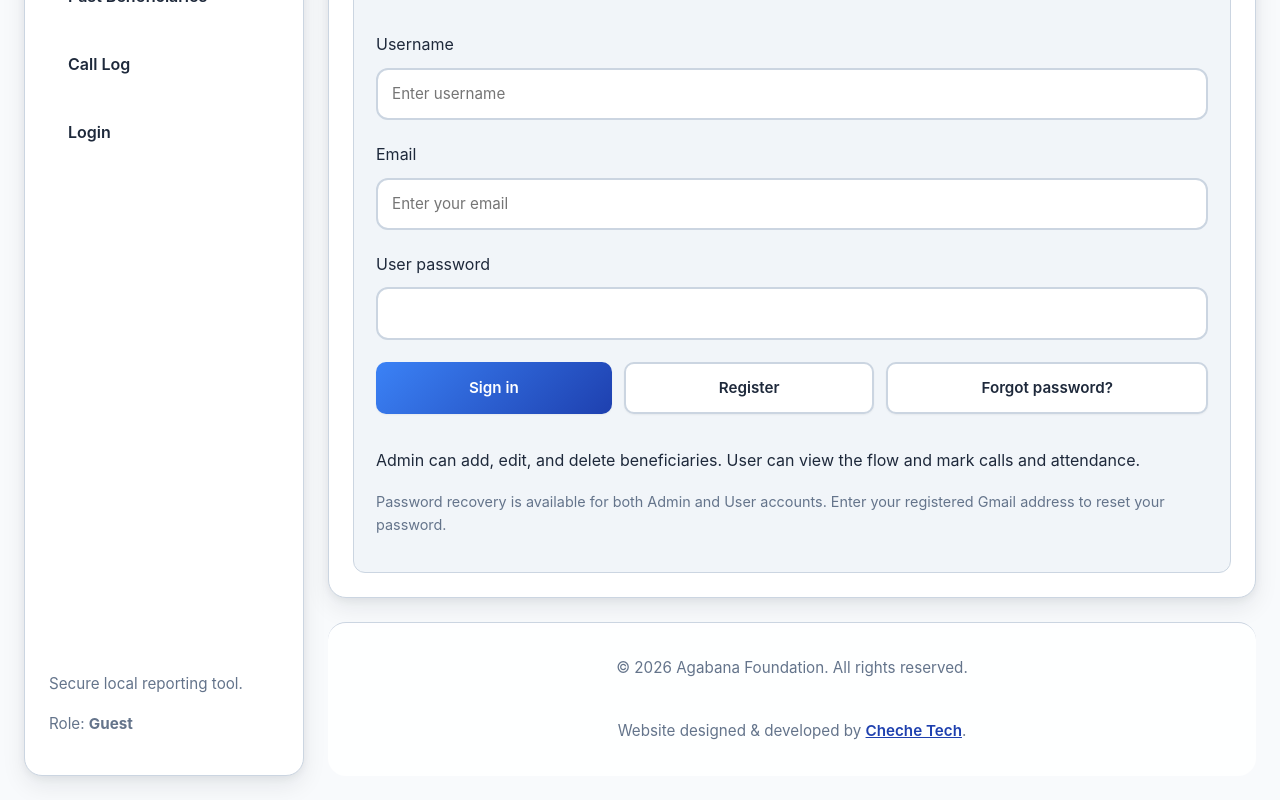
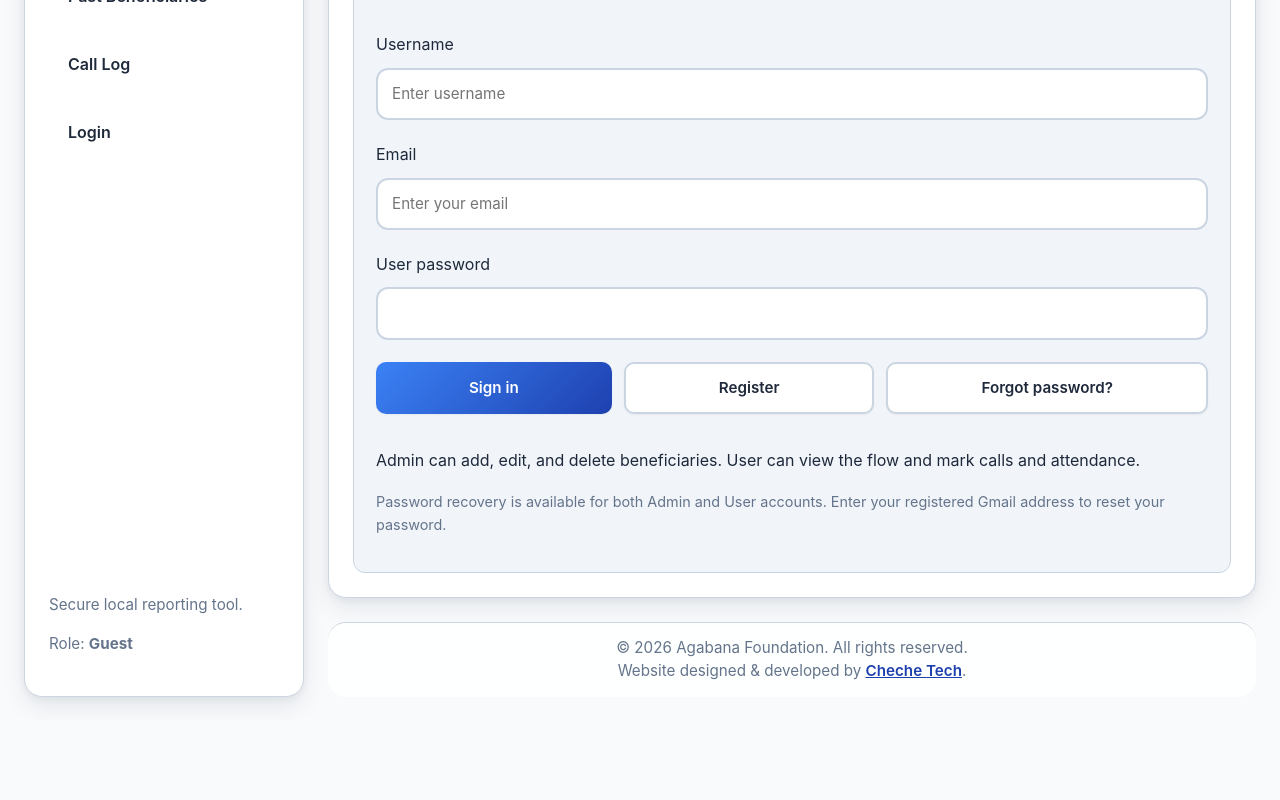
Before and after one commit to Checheli-hub/agbana-foundation, a React (Vite) app in the folder ngo-beneficiary-system/: page / in a window 1280 px wide. Shown: the part 317-1117 px from the top of the page. After the commit the page ends 1038 px from the top, so only its background shows below. Built offline with nearby package versions, Linux system fonts and the light colour scheme; no server answers.

Commit message:
Tighten AppFooter spacing and stack lines explicitly

```diff
--- a/ngo-beneficiary-system/src/components/AppFooter.jsx
+++ b/ngo-beneficiary-system/src/components/AppFooter.jsx
@@ -1,8 +1,9 @@
 export default function AppFooter() {
   return (
     <footer className="app-footer">
-      <p>© 2026 Agabana Foundation. All rights reserved.</p>
-      <p>
+      <p className="app-footer-copy">
+        <span>© 2026 Agabana Foundation. All rights reserved.</span>
+        <span>
           Website designed & developed by{" "}
           <a
             href="https://abdulkudus-portfolio.netlify.app/"
@@ -12,6 +13,7 @@ export default function AppFooter() {
             Cheche Tech
           </a>
           .
+        </span>
       </p>
     </footer>
   );
--- a/ngo-beneficiary-system/src/styles/global.css
+++ b/ngo-beneficiary-system/src/styles/global.css
@@ -80,8 +80,8 @@ a {
   flex-direction: column;
   align-items: center;
   justify-content: center;
-  gap: 8px;
-  padding: 18px 20px;
+  gap: 4px;
+  padding: 14px 18px;
   margin-top: auto;
   border-top: 1px solid var(--border);
   border-radius: 18px;
@@ -89,6 +89,15 @@ a {
   color: var(--text-muted);
   font-size: 0.95rem;
   text-align: center;
+}
+
+.app-footer-copy {
+  margin: 0;
+  line-height: 1.5;
+}
+
+.app-footer-copy span {
+  display: block;
 }
 
 .app-footer a {
```
Lines whose indentation alone changed are shown as unchanged.
